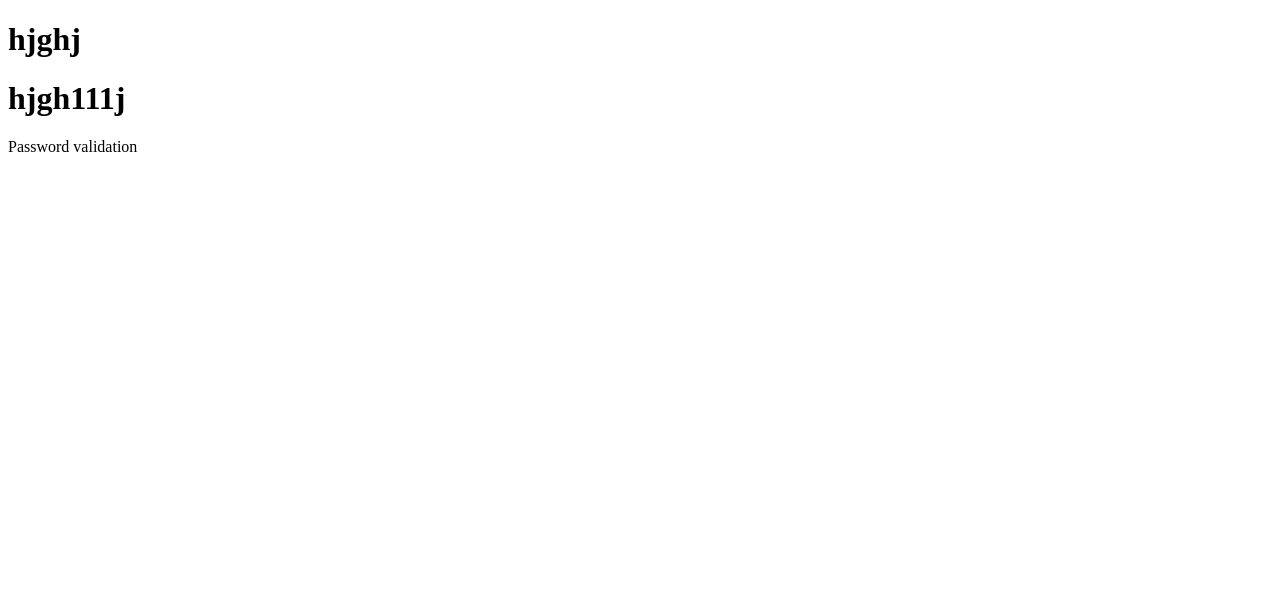
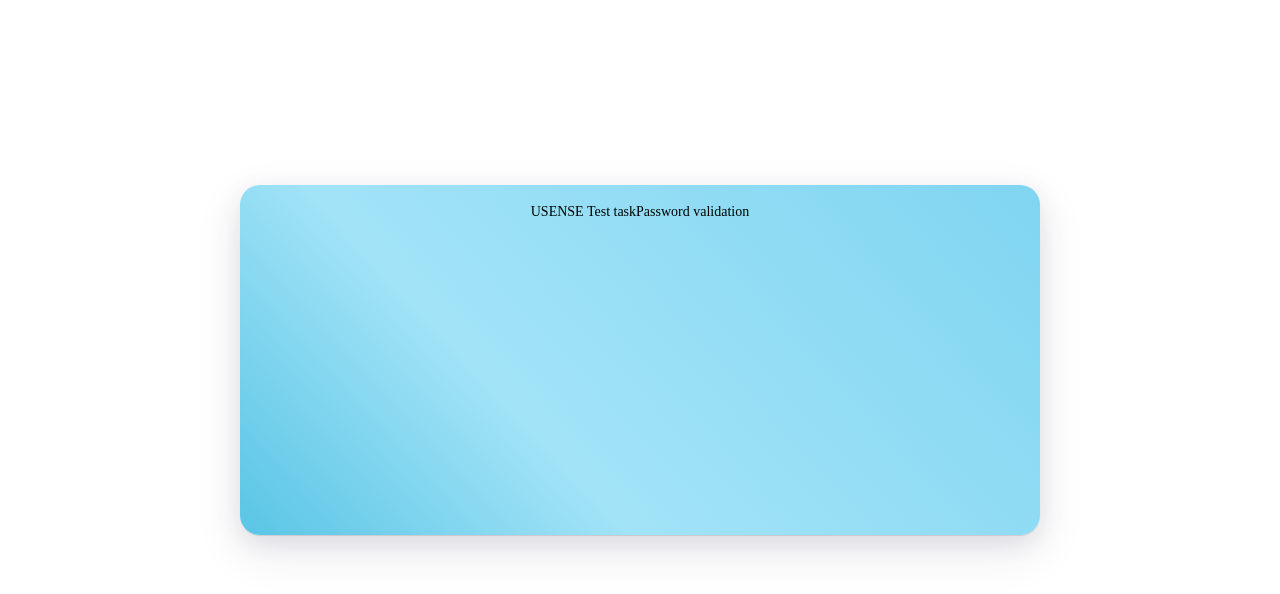
Before and after one commit to vik-tsyplakov/u-task, an Angular app in the folder angular-utask/: page / in a window 1280 px wide. Shown: the top 594 px of the page. Built offline with nearby package versions, Linux system fonts and the light colour scheme.

Commit message:
styled-container-of-AppComponent

```diff
--- a/angular-utask/src/app/app.component.css
+++ b/angular-utask/src/app/app.component.css
@@ -0,0 +1,26 @@
+.app {
+  display: flex;
+  justify-content: center;
+  min-height: 90vh;
+  align-items: center;
+}
+.container {
+  width: 100%;
+  max-width: 800px;
+  min-height: 350px;
+  max-height: 500px;
+  padding: 20px;
+  display: flex;
+  justify-content: center;
+  background: rgb(89, 197, 229);
+  background: linear-gradient(
+    47deg,
+    rgba(89, 197, 229, 1) 0%,
+    rgba(162, 227, 247, 1) 35%,
+    rgba(128, 213, 241, 1) 100%
+  );
+  box-shadow: rgba(17, 17, 26, 0.1) 0px 1px 0px,
+    rgba(53, 53, 86, 0.1) 0px 8px 24px, rgba(48, 48, 82, 0.1) 0px 16px 48px;
+
+  border-radius: 20px;
+}
--- a/angular-utask/src/app/app.component.html
+++ b/angular-utask/src/app/app.component.html
@@ -1,3 +1,6 @@
-<h1>hjghj</h1>
-<h1>hjgh111j</h1>
-<app-password-validation></app-password-validation>
+<div class="app">
+  <div class="container">
+    <h1>USENSE Test task</h1>
+    <app-password-validation></app-password-validation>
+  </div>
+</div>
--- a/angular-utask/src/styles.css
+++ b/angular-utask/src/styles.css
@@ -1 +1,62 @@
-/* You can add global styles to this file, and also import other style files */
+/* Null style */
+* {
+  padding: 0;
+  margin: 0;
+  border: 0;
+  box-sizing: border-box;
+}
+:focus,
+:active {
+  outline: none;
+}
+a:focus,
+a:active {
+  outline: none;
+}
+nav,
+footer,
+header,
+aside {
+  display: block;
+}
+html,
+body {
+  height: 100%;
+  width: 100%;
+  font-size: 100%;
+  line-height: 1;
+  font-size: 14px;
+  -ms-text-size-adjust: 100%;
+  -moz-text-size-adjust: 100%;
+  -webkit-text-size-adjust: 100%;
+}
+a,
+p,
+input,
+button,
+textarea {
+  font-family: inherit;
+}
+a,
+a:visited,
+a:hover {
+  text-decoration: none;
+}
+input::-ms-clear {
+  display: none;
+}
+button {
+  cursor: pointer;
+}
+img {
+  vertical-align: top;
+}
+h1,
+h2,
+h3,
+h4,
+h5,
+h6 {
+  font-size: inherit;
+  font-weight: 400;
+}
```
